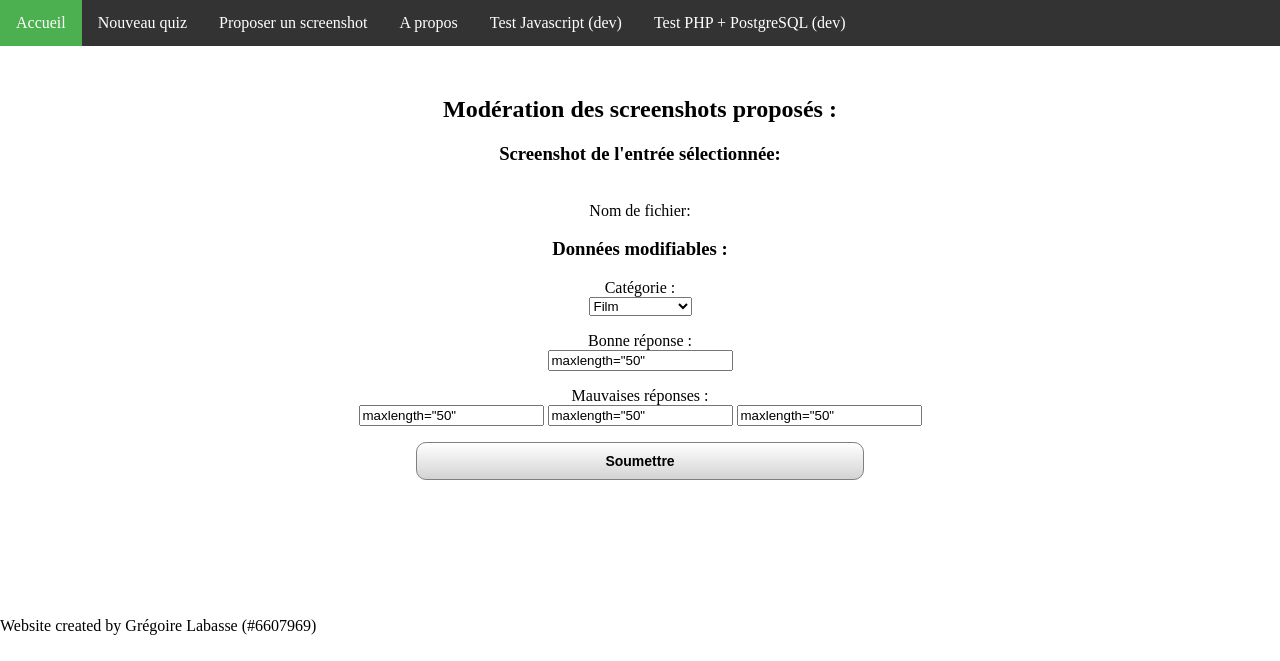
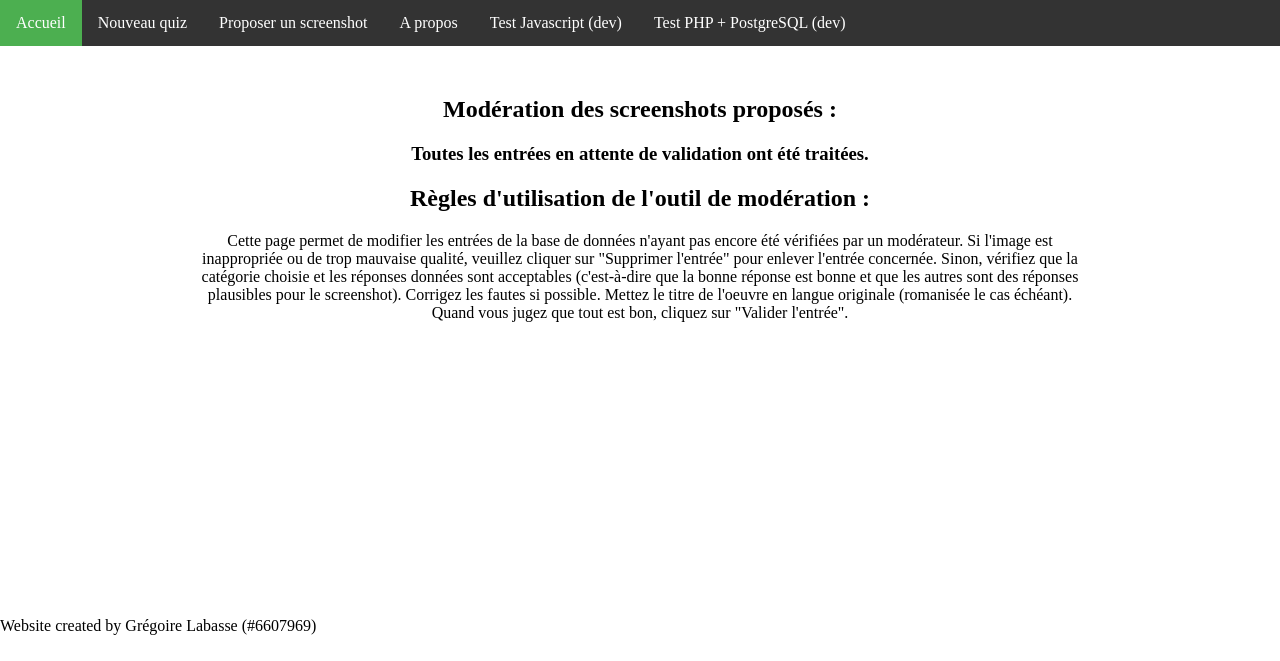
Before and after one commit to SentorBis/screentest, a PHP site: page /admin.php in a window 1280 px wide. Shown: the part 139-800 px from the top of the page. Run offline with PHP 8.4, Linux system fonts and the light colour scheme; tables that the repository leaves empty hold one stand-in row (values such as "Sample post"); some libraries are stand-ins or nearby versions.

Commit message:
Finished implementing the moderation page.

```diff
--- a/admin.php
+++ b/admin.php
@@ -46,9 +46,7 @@
 	  <h2>Modération des screenshots proposés :</h2>
 
 	  <?php
-
-	    // INSERT VALUE INTO FORM
-		ini_set('display_errors',1);
+	  	ini_set('display_errors',1);
 		error_reporting(E_ALL | E_STRICT);
 
 		try {
@@ -59,13 +57,53 @@
 			die();
 		}
 
+		$hide = 0;
+
+		// MODIFY ENTRY IN DATABASE
+
+		if(isset($_POST['submit'])) {
+
+			$cat = $_POST['category'];
+			$a0 = $_POST['tanswer'];
+			$a1 = $_POST['wanswer1'];
+			$a2 = $_POST['wanswer2'];
+			$a3 = $_POST['wanswer3'];
+			$sql = "UPDATE screentest.Question SET cat_id=$cat, answer0='$a0', answer1='$a1', answer2='$a2', answer3='$a3', validated=true WHERE screen_id=" . $_POST['id'];
+
+			if ($connec->query($sql)) {
+				echo "<p>L'entrée " . $_POST['id'] . ", ayant (désormais) pour réponse " . $a0 . ", a été éditée et validée. Elle pourra désormais apparaître dans le quiz.</p>";
+			} else {
+				echo "<p>L'entrée " . $_POST['id'] . ", qui devrait avoir pour réponse " . $a0 . ", n'a pas pu être éditée et validée. Dites à l'admin de se sortir les doigts du boule.</p>";
+			}
+
+
+		} else if(isset($_POST['delete'])) {
+			if ($connec->query("DELETE FROM screentest.Question WHERE screen_id=" . $_POST['id'])) {
+				echo "<p>L'entrée " . $_POST['id'] . ", ayant pour réponse " . $_POST['tanswer'] . ", a été supprimée de la base de données";
+				if (unlink($_POST['img'])) {
+					echo " et l'image correspondante effacée du serveur.</p>";
+				} else {
+					echo " mais l'image correspondante n'a pas pu être effacée. Notez l'adresse suivante et notifiez-en l'administrateur : " . $_POST['img'] . "</p>";
+				}
+			} else {
+				echo "<p>L'entrée " . $_POST['id'] . ", ayant pour réponse " . $_POST['tanswer'] . ", n'a pas pu être supprimée. Dites à l'administrateur de se bouger le cul et de corriger ça.</p>";
+			}
+		}
+
+	    // INSERT VALUE INTO FORM
+
 		$stmt = $connec->prepare("SELECT * FROM screentest.Question WHERE validated=false LIMIT 1");
 		$stmt->execute();
 		$row = $stmt->fetch();
 
-		print "<h3>Screenshot de l'entrée sélectionnée: </h3>";
-		print "<img src=\"" . $row['image'] . "\" width=\"400\"></img><br>";
-		print "<label>Nom de fichier: " . $row['image'] . "<br>";
+		if($row['image'] != NULL) {
+			print "<h3>Screenshot de l'entrée sélectionnée: </h3>";
+			print "<img src=\"" . $row['image'] . "\" width=\"400\"></img><br>";
+			print "<label>Nom de fichier: " . $row['image'] . "</label><br>";
+		} else {
+			print "<h3>Toutes les entrées en attente de validation ont été traitées.</h3>";
+			$hide = 1;
+		}
 
 		$screen_id = $row['screen_id'];
 		$cat = $row['cat_id'];
@@ -73,30 +111,40 @@
 		$a1 = $row['answer1'];
 		$a2 = $row['answer2'];
 		$a3 = $row['answer3'];
-		$ok = $row['validated'];
+		$img = $row['image'];
 	  ?>
 
-	  <h3>Données modifiables :</h3>
+	  <div id="adminForm"><h3>Données modifiables (éditer si nécessaire) :</h3>
 
 	  <form action="admin.php" method="post" enctype="multipart/form-data">
 		<p><label>Catégorie :</label><br/>
 		<select name="category">
-          <option value="1" <?php if($cat == 1) {echo ' selected';}?>>Film</option>
-          <option value="2" <?php if($cat == 2) {echo ' selected';}?>>Série</option>
-          <option value="3" <?php if($cat == 3) {echo ' selected';}?>>Jeu vidéo</option>
-          <option value="4" <?php if($cat == 4) {echo ' selected';}?>>Dessin animé</option>
+          <option value="1" <?php if($cat == 1) {echo 'selected';}?>>Film</option>
+          <option value="2" <?php if($cat == 2) {echo 'selected';}?>>Série</option>
+          <option value="3" <?php if($cat == 3) {echo 'selected';}?>>Jeu vidéo</option>
+          <option value="4" <?php if($cat == 4) {echo 'selected';}?>>Dessin animé</option>
         </select></p>
 
         <p><label>Bonne réponse :</label><br/>
-		<input type="text" name="tanswer" <?php echo 'value=' . $a0;?> maxlength="50"></p>
+		<input type="text" name="tanswer" <?php echo 'value="' . $a0 . '"';?> maxlength="50"></p>
 		<p><label>Mauvaises réponses :</label><br/>
-        <input type="text" name="wanswer1" <?php echo 'value=' . $a1;?> maxlength="50">
-        <input type="text" name="wanswer2" <?php echo 'value=' . $a2;?> maxlength="50">
-        <input type="text" name="wanswer3" <?php echo 'value=' . $a3;?> maxlength="50"></p>
-        <p><button type="submit" name="submit">Soumettre</button></p>
-      </form>
+        <input type="text" name="wanswer1" <?php echo 'value="' . $a1 . '"';?> maxlength="50">
+        <input type="text" name="wanswer2" <?php echo 'value="' . $a2 . '"';?> maxlength="50">
+        <input type="text" name="wanswer3" <?php echo 'value="' . $a3 . '"';?> maxlength="50"></p>
+		<input type="hidden" name="id" <?php echo 'value="' . $screen_id . '"';?>>
+		<input type="hidden" name="img" <?php echo 'value="' . $img . '"';?>>
+        <p><button class="half" type="submit" name="submit">Valider l'entrée</button> <button class="half" type="submit" name="delete">Supprimer l'entrée</button></p>
+      </form></div>
 
+	<h2>Règles d'utilisation de l'outil de modération :</h2>
+	<p>Cette page permet de modifier les entrées de la base de données n'ayant pas encore été vérifiées par un modérateur. Si l'image est inappropriée ou de trop mauvaise qualité, veuillez cliquer sur "Supprimer l'entrée" pour enlever l'entrée concernée. Sinon, vérifiez que la catégorie choisie et les réponses données sont acceptables (c'est-à-dire que la bonne réponse est bonne et que les autres sont des réponses plausibles pour le screenshot). Corrigez les fautes si possible. Mettez le titre de l'oeuvre en langue originale (romanisée le cas échéant). Quand vous jugez que tout est bon, cliquez sur "Valider l'entrée".</p>
 	</center>
+
+	<?php
+		if ($hide) {
+			echo '<script type="text/javascript"> document.getElementById("adminForm").style.display = \'none\'; </script>';
+		}
+	?>
 
 	<footer>
 	  <p>Website created by Grégoire Labasse (#6607969)</p>
--- a/myStyle.css
+++ b/myStyle.css
@@ -55,6 +55,12 @@
     background: linear-gradient(#e6e6e6, #bfbfbf); /* Standard syntax */
 }
 
+button.half {
+	width: 25%;
+	display: inline-block;
+	margin: 0%;
+}
+
 footer {
    position: absolute;
    left: 0;
```
Also changed, not shown: query.php (+7 -2 lines).
